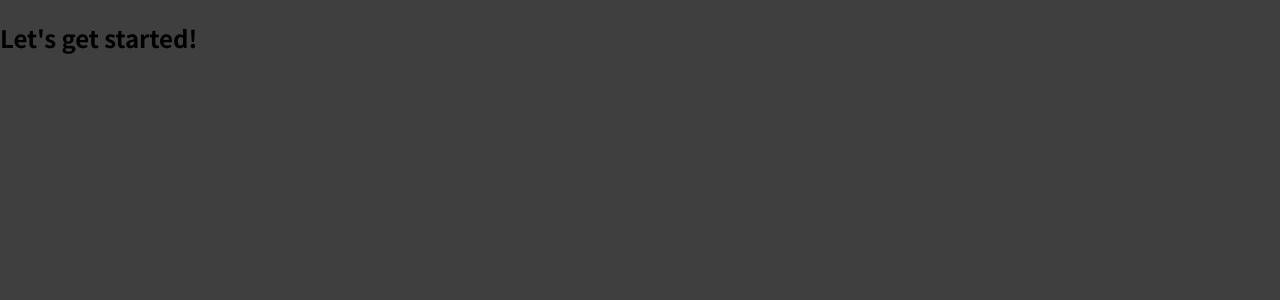
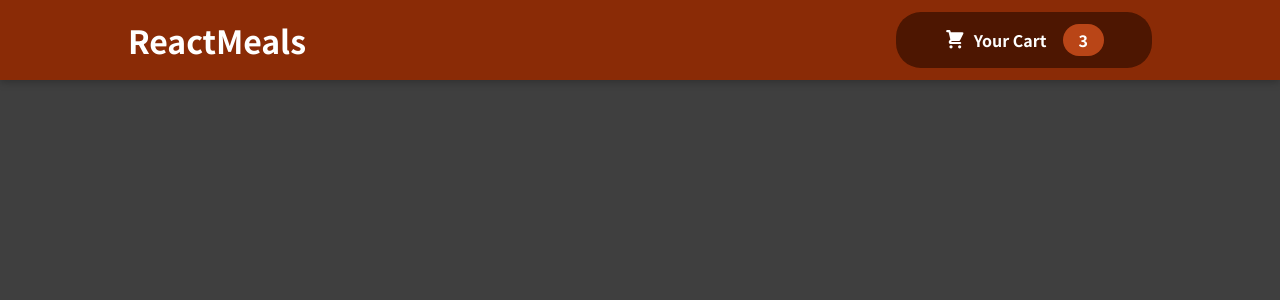
Before and after one commit to bahadirsofuoglu/foot-order-react, a React (Create React App) app: page / in a window 1280 px wide. Shown: the top 300 px of the page. Built offline with nearby package versions, Linux system fonts and the light colour scheme.

Commit message:
Header completed

```diff
--- a/src/App.js
+++ b/src/App.js
@@ -1,8 +1,12 @@
+import { Fragment } from 'react'
+
+import Header from './components/Layout/Header'
+
 function App () {
   return (
-    <div>
-      <h2>Let's get started!</h2>
-    </div>
+    <Fragment>
+      <Header />
+    </Fragment>
   )
 }
 
--- /dev/null
+++ b/src/components/Cart/CartIcon.js
@@ -0,0 +1,13 @@
+const CartIcon = () => {
+  return (
+    <svg
+      xmlns='http://www.w3.org/2000/svg'
+      viewBox='0 0 20 20'
+      fill='currentColor'
+    >
+      <path d='M3 1a1 1 0 000 2h1.22l.305 1.222a.997.997 0 00.01.042l1.358 5.43-.893.892C3.74 11.846 4.632 14 6.414 14H15a1 1 0 000-2H6.414l1-1H14a1 1 0 00.894-.553l3-6A1 1 0 0017 3H6.28l-.31-1.243A1 1 0 005 1H3zM16 16.5a1.5 1.5 0 11-3 0 1.5 1.5 0 013 0zM6.5 18a1.5 1.5 0 100-3 1.5 1.5 0 000 3z' />
+    </svg>
+  )
+}
+
+export default CartIcon
--- /dev/null
+++ b/src/components/Layout/Header.js
@@ -0,0 +1,18 @@
+import { Fragment } from 'react'
+
+import HeaderCartButton from './HeaderCartButton'
+import classes from './Header.module.css'
+
+const Header = props => {
+  return (
+    <Fragment>
+      <header className={classes.header}>
+        <h1>ReactMeals</h1>
+        <HeaderCartButton />
+      </header>
+      <div className={classes['main-image']}></div>
+    </Fragment>
+  )
+}
+
+export default Header
--- /dev/null
+++ b/src/components/Layout/Header.module.css
@@ -0,0 +1,29 @@
+.header {
+    position: fixed;
+    top: 0;
+    left: 0;
+    width: 100%;
+    height: 5rem;
+    background-color: #8a2b06;
+    color: white;
+    display: flex;
+    justify-content: space-between;
+    align-items: center;
+    padding: 0 10%;
+    box-shadow: 0 2px 8px rgba(0, 0, 0, 0.25);
+    z-index: 10;
+}
+
+.main-image {
+    width: 100%;
+    height: 25rem;
+    z-index: 0;
+    overflow: hidden;
+}
+
+.main-image img {
+    width: 110%;
+    height: 100%;
+    object-fit: cover;
+    transform: rotateZ(-5deg) translateY(-4rem) translateX(-1rem);
+}
--- /dev/null
+++ b/src/components/Layout/HeaderCartButton.js
@@ -0,0 +1,16 @@
+import CartIcon from '../Cart/CartIcon'
+import classes from './HeaderCartButton.module.css'
+
+const HeaderCartButton = props => {
+  return (
+    <button className={classes.button}>
+      <span className={classes.icon}>
+        <CartIcon />
+      </span>
+      <span>Your Cart</span>
+      <span className={classes.badge}>3</span>
+    </button>
+  )
+}
+
+export default HeaderCartButton
--- /dev/null
+++ b/src/components/Layout/HeaderCartButton.module.css
@@ -0,0 +1,59 @@
+.button {
+    cursor: pointer;
+    font: inherit;
+    border: none;
+    background-color: #4d1601;
+    color: white;
+    padding: 0.75rem 3rem;
+    display: flex;
+    justify-content: space-around;
+    align-items: center;
+    border-radius: 25px;
+    font-weight: bold;
+}
+
+.button:hover,
+.button:active {
+    background-color: #2c0d00;
+}
+
+.icon {
+    width: 1.35rem;
+    height: 1.35rem;
+    margin-right: 0.5rem;
+}
+
+.badge {
+    background-color: #b94517;
+    padding: 0.25rem 1rem;
+    border-radius: 25px;
+    margin-left: 1rem;
+    font-weight: bold;
+}
+
+.button:hover .badge,
+.button:active .badge {
+    background-color: #92320c;
+}
+
+.bump {
+    animation: bump 300ms ease-out;
+}
+
+@keyframes bump {
+    0% {
+        transform: scale(1);
+    }
+    10% {
+        transform: scale(0.9);
+    }
+    30% {
+        transform: scale(1.1);
+    }
+    50% {
+        transform: scale(1.15);
+    }
+    100% {
+        transform: scale(1);
+    }
+}
```
